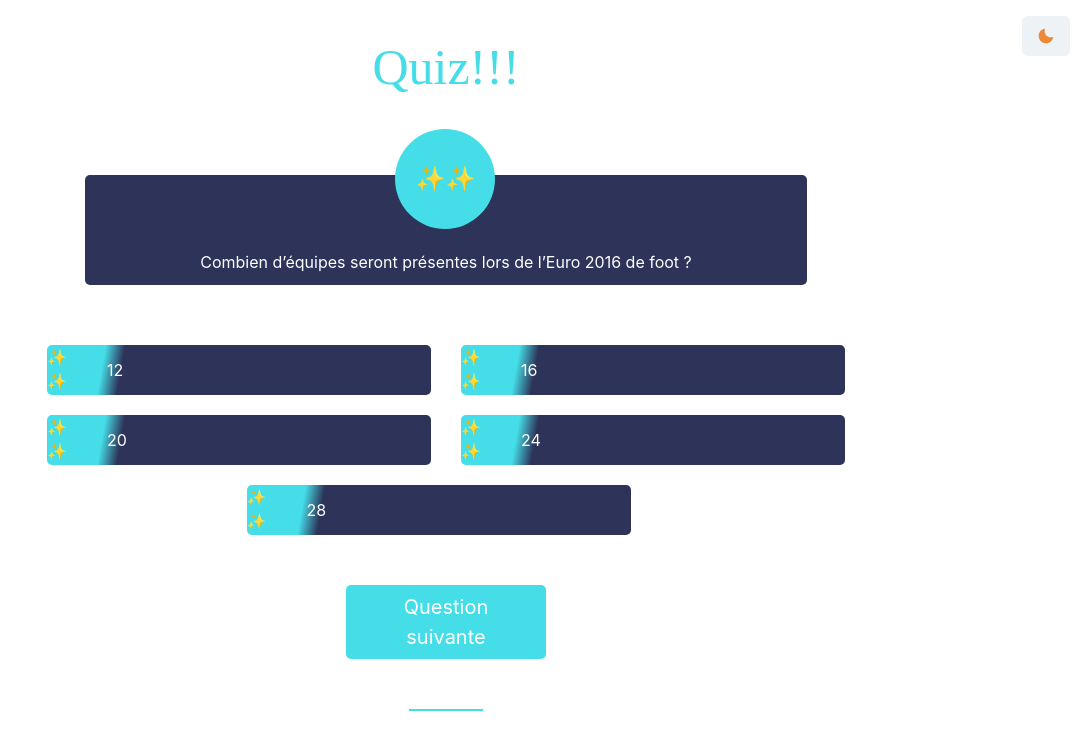
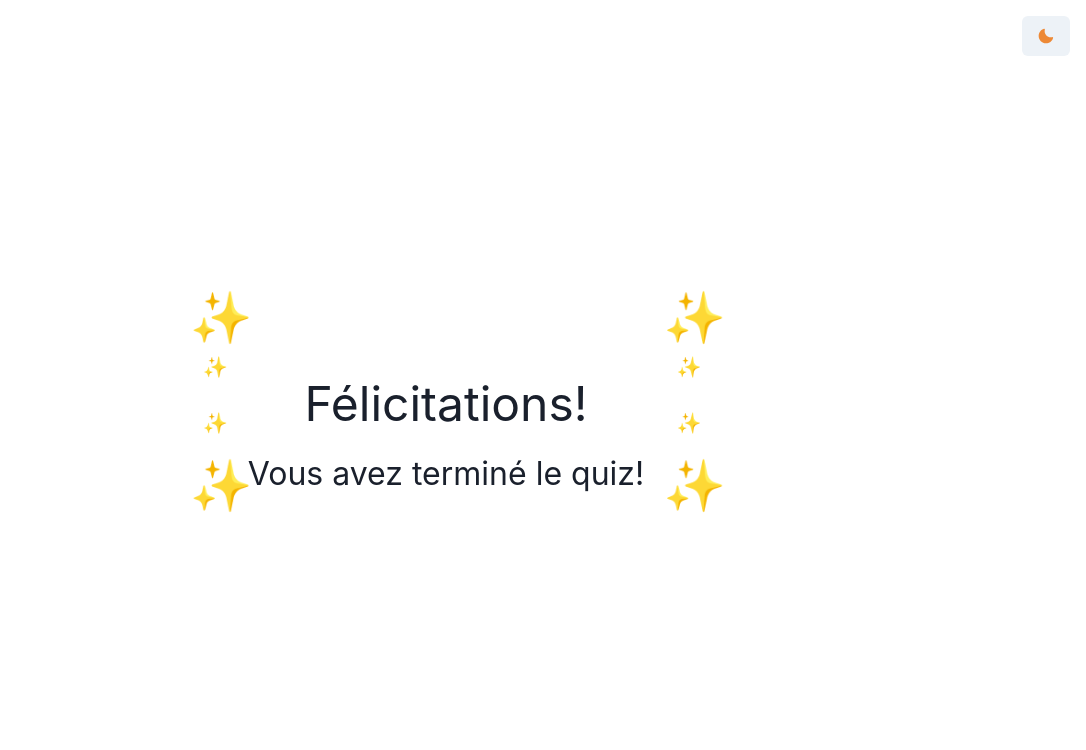
Before and after one commit to ahmedKhaireddine/Quiz-front-end, a React (Create React App) app: page / in a window 1280 px wide. Shown: the top 750 px of the page, without its empty margins (194-1280 px from the left). Built offline with nearby package versions, Linux system fonts and the light colour scheme; a web font is replaced by a local one.

Commit message:
pull Kev

```diff
--- a/src/components/layouts/QuizLayout.jsx
+++ b/src/components/layouts/QuizLayout.jsx
@@ -1,10 +1,10 @@
 import React from "react"
 import styled from "styled-components"
+import { useColorModeValue } from "@chakra-ui/react"
 
 const Container = styled.div`
     height: 100vh;
     width; 100vw;
-    // background: ${props => props.background};
     display: flex;
     flex-direction: column;
     justify-content: center;
@@ -14,9 +14,12 @@ const Container = styled.div`
     }
 `
 
-const QuizLayout = ({background, children}) => {
+const QuizLayout = ({children}) => {
+
+    const bg = useColorModeValue("#242233", 'green')
+    const color = useColorModeValue("#F9F7F3", 'green')
     return (
-        <Container background={background}>
+        <Container bg={bg} color={color}>
             {children}
         </Container>
     )
--- a/src/components/layouts/ToggleMode.jsx
+++ b/src/components/layouts/ToggleMode.jsx
@@ -4,6 +4,7 @@ import { MoonIcon, SunIcon } from "@chakra-ui/icons"
 
 const ToggleMode = () => {
     const {colorMode, toggleColorMode} = useColorMode()
+
     return (
         <Button
             onClick={() => toggleColorMode()}
--- a/src/components/quiz-interface/Over.jsx
+++ b/src/components/quiz-interface/Over.jsx
@@ -1,4 +1,5 @@
 import React from "react"
+// import { Box } from "@chakra-ui/react"
 
 import { Item, MagicItems, Text } from "../../styles/OverStyled"
 import Logo from "../Logo"
--- a/src/components/quiz-interface/PlayerInfos.jsx
+++ b/src/components/quiz-interface/PlayerInfos.jsx
@@ -1,9 +1,9 @@
 import React from "react"
+import { useContext } from "react"
 import { Formik } from "formik"
 import * as Yup from "yup"
 import { VStack, Heading } from "@chakra-ui/react"
 import styled from "styled-components"
-import { useContext } from "react"
 
 import TextField from "../TextField"
 import Button from "./core/Button"
--- a/src/contexts/Quiz.jsx
+++ b/src/contexts/Quiz.jsx
@@ -10,7 +10,7 @@ const QuizContextProvider = ({ children }) => {
   const [quiz, setQuiz] = useState({})
   const [infos, setInfos] = useState({})
   const [answers, setAnswers] = useState([])
-  const [step, setStep] = useState(3)
+  const [step, setStep] = useState(4)
   const score = useScoreCalculator(answers)
 
   const value = {
--- a/src/styles/ChoiceListStyled.js
+++ b/src/styles/ChoiceListStyled.js
@@ -38,7 +38,7 @@ export const Polygon = styled.span`
   width: 40px;
   height: 50px;
   clip-path: polygon(0 0, 100% 0%, 75% 100%, 0% 100%);
-  background-color: linear-gradient(100deg, #45DDE7 75%, #d5f9fc 90%);
+  // background-color: linear-gradient(100deg, #45DDE7 75%, #d5f9fc 90%);
   border-top-left-radius: 5px;
   border-bottom-left-radius: 5px;
 `
@@ -46,18 +46,3 @@ export const Polygon = styled.span`
 export const Text = styled.p`
   margin-left: 20px;
 `
-
-// p {
-//   animation-duration: 1s;
-//   animation-name: slidein;
-// }
-
-// @keyframes slidein {
-//   from {
-//     left: 0;
-//   }
-
-//   to {
-//     right: 0;
-//   }
-// }
--- a/src/styles/QuizStyled.js
+++ b/src/styles/QuizStyled.js
@@ -24,13 +24,13 @@ export const Timer = styled.div`
   left: 43%;
 `
 export const Question = styled.h2`
-  padding: 70px 40px 40px;
+  padding: 70px 40px;
   margin: 20px;
   background-color: #2d3359;
   border-radius: 5px;
   text-align: center;
   position: relative;
-  width: 722px;
+  width: 800px;
   height: 60px;
   line-height: 35px;
 `
```
Also changed, not shown: 1 other file (tests, documents, lock files or other folders).
